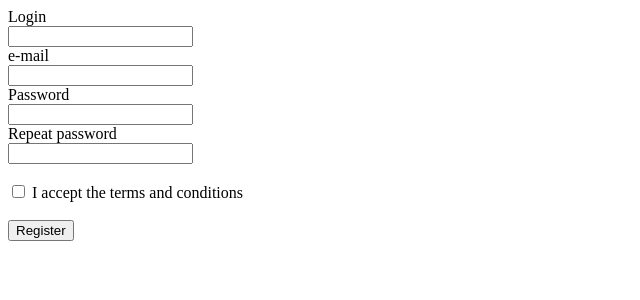
After one commit to dbachorz/web-login-form, a PHP site: page /register.php in a window 1280 px wide. The commit adds this page. Shown: the top 300 px of the page, without its empty margins (0-640 px from the left). Run offline with PHP 8.4, Linux system fonts and the light colour scheme; some libraries are stand-ins or nearby versions.

Commit message:
register form

```diff
--- a/index.php
+++ b/index.php
@@ -17,6 +17,9 @@
 
 <body>
 
+    <a href="register.php">Zarejestruj się!</a>
+    <br/><br/>
+
     <form class="login-form" action="signIn.php" method="post">
         <p>Login:</p>
         <input type="text" name="login">
--- /dev/null
+++ b/register.php
@@ -0,0 +1,38 @@
+<?php
+    session_start();
+
+    if(isset($_POST['email'])) {
+
+    }
+?>
+
+<!DOCTYPE HTML>
+<html lang="pl">
+<head>
+    <meta charset="utf-8"/>
+    <meta http-equiv="X-UA-COMPATIBLE" content="IE=edge,chrome=1"/>
+    <link rel="stylesheet" href="app.css">
+    <title>logging system- pure PHP</title>
+    <script src='https://www.google.com/recaptcha/api.js'></script>
+</head>
+
+<body>
+    <form method="post">
+        Login <br/> <input type="text" name="login" /> <br/>
+
+        e-mail <br/> <input type="text" name="email" /> <br/>
+
+        Password <br/> <input type="password" name="password" /> <br/>
+
+        Repeat password <br/> <input type="password" name="repeatPassword" /> <br/><br/>
+
+        <label>
+            <input type="checkbox" name="termsAndCond" /> I accept the terms and conditions
+        </label><br/>
+
+        <div class="g-recaptcha" data-sitekey="6LcG3SYTAAAAAHiO06YjcAhcu0qAVq3XdrTXzdNB"></div>
+
+        <br/><input type="submit" value="Register" />
+    </form>
+</body>
+</html>
```
